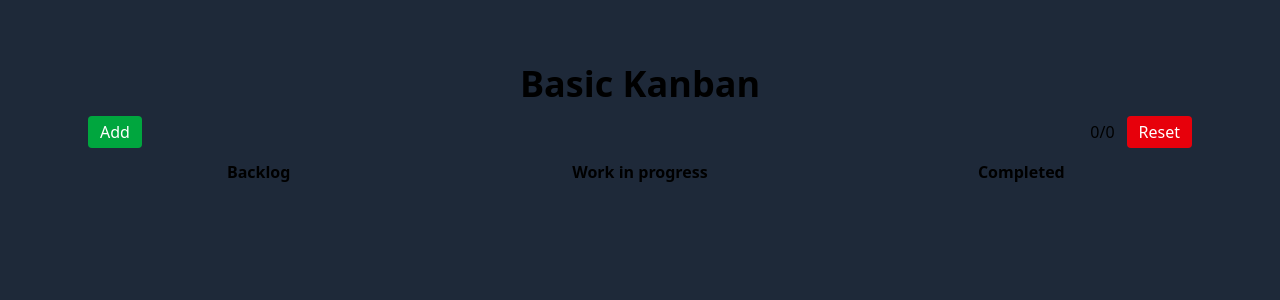
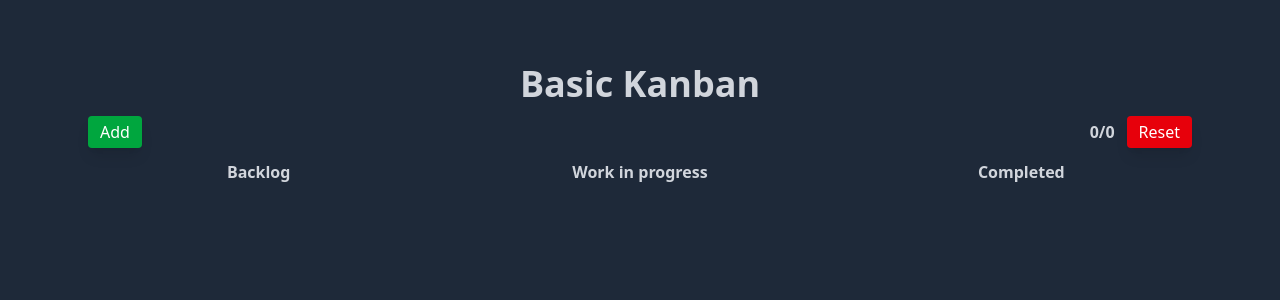
Before and after one commit to chrisjcoates/basic-kanban, a React (Vite) app: page / in a window 1280 px wide. Shown: the top 300 px of the page. Built offline with nearby package versions, Linux system fonts and the light colour scheme.

Commit message:
Update Kanban UI styles for improved appearance
Enhanced visual styling by making headings bold and gray, adding shadow effects to buttons.

```diff
--- a/src/App.jsx
+++ b/src/App.jsx
@@ -88,21 +88,23 @@ const App = () => {
 
   return (
     <div className='max-w-6xl mx-auto mt-10 p-6'>
-      <h1 className='text-center mb-3 font-semibold text-4xl'>Basic Kanban</h1>
+      <h1 className='text-center mb-3 font-bold text-4xl text-gray-300'>
+        Basic Kanban
+      </h1>
       <div className='flex justify-between'>
         <button
           onClick={openTaskModal}
-          className='bg-green-600 mb-3 py-1 px-3 text-white rounded px-2 hover:bg-green-700 active:bg-green-600 cursor-pointer'
+          className='bg-green-600 mb-3 py-1 px-3 text-white rounded shadow-lg px-2 hover:bg-green-700 active:bg-green-600 cursor-pointer'
         >
           Add
         </button>
         <div className='flex flex-row'>
-          <h2 className='mr-3 pt-1'>{`${
+          <h2 className='mr-3 pt-1 font-semibold text-gray-300'>{`${
             tasks.filter((task) => task.status === 'Completed').length
           }/${tasks.length}`}</h2>
           <button
             onClick={resetKanban}
-            className='bg-red-600 mb-3 py-1 px-3 text-white rounded px-2 hover:bg-red-700 active:bg-red-600 cursor-pointer'
+            className='bg-red-600 mb-3 py-1 px-3 text-white rounded shadow-lg px-2 hover:bg-red-700 active:bg-red-600 cursor-pointer'
           >
             Reset
           </button>
@@ -110,7 +112,7 @@ const App = () => {
       </div>
       <div className='grid grid-cols-1 md:grid-cols-3 gap-10 text-center'>
         <div className=''>
-          <h2 className='mb-3 font-semibold'>Backlog</h2>
+          <h2 className='mb-3 font-semibold text-gray-300'>Backlog</h2>
           {tasks
             .filter((task) => task.status === 'Backlog')
             .map((task) => {
@@ -126,7 +128,7 @@ const App = () => {
             })}
         </div>
         <div className=''>
-          <h2 className='mb-3 font-semibold'>Work in progress</h2>
+          <h2 className='mb-3 font-semibold text-gray-300'>Work in progress</h2>
           {tasks
             .filter((task) => task.status === 'Work in progress')
             .map((task) => {
@@ -142,7 +144,7 @@ const App = () => {
             })}
         </div>
         <div className=''>
-          <h2 className='mb-3 font-semibold'>Completed</h2>
+          <h2 className='mb-3 font-semibold text-gray-300'>Completed</h2>
           {tasks
             .filter((task) => task.status === 'Completed')
             .map((task) => {
```
